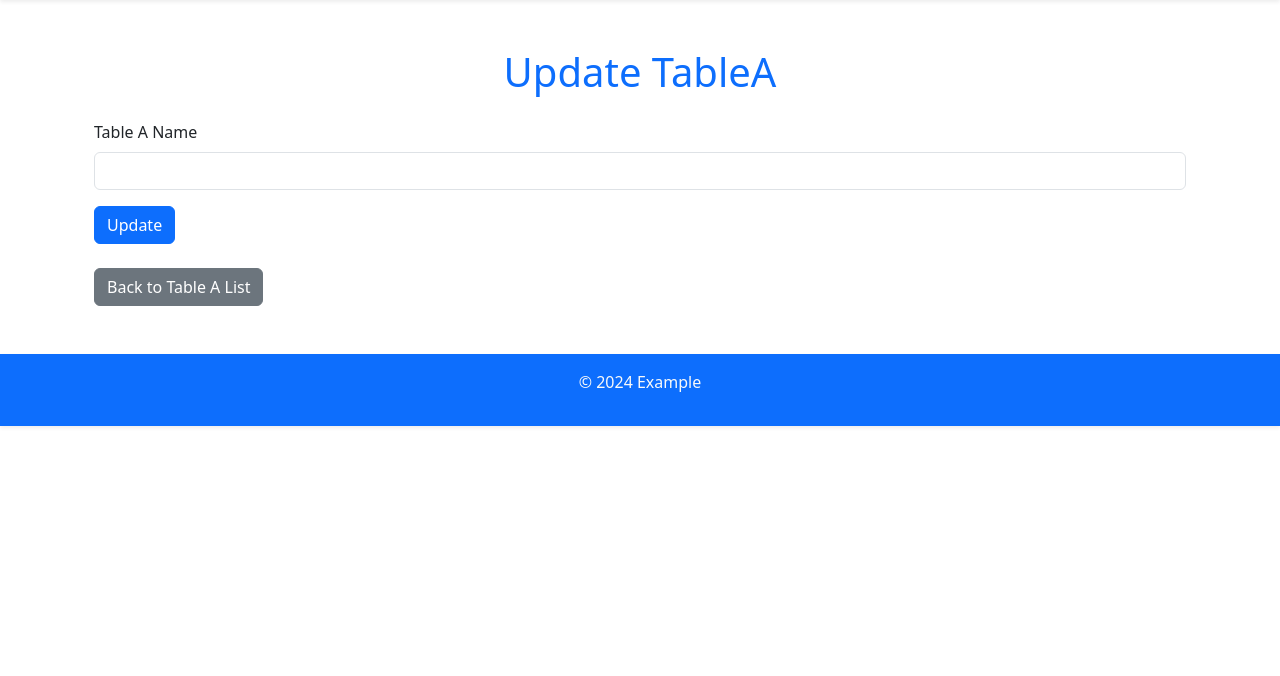
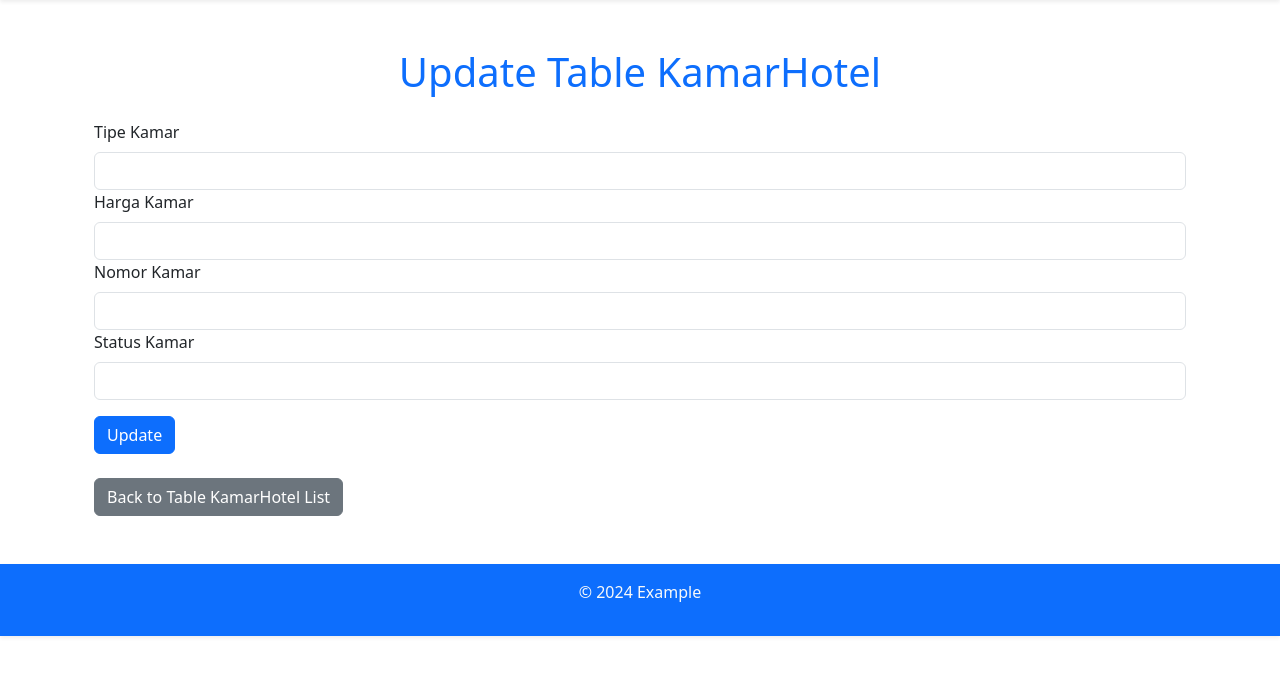
Before and after one commit to naufalfzml/Project-Akhir-BasisData, a Flask app: template app/templates/editTableA.html in a window 1280 px wide. Shown: the part 56-732 px from the top of the page. Run offline with Flask 3, Linux system fonts and the light colour scheme; the template is opened without the code that fills it, so the values that code supplies are empty.

Commit message:
sudah bisa update data KamarHotel

```diff
--- a/app/templates/editTableA.html
+++ b/app/templates/editTableA.html
@@ -4,7 +4,7 @@
     <meta charset="utf-8">
     <meta name="viewport" content="width=device-width, initial-scale=1">
 
-    <title>EXAMPLE</title>
+    <title> UPDATE KamarHotel</title>
 
     <link href="https://cdn.jsdelivr.net/npm/bootstrap@5.3.3/dist/css/bootstrap.min.css" rel="stylesheet" integrity="sha384-QWTKZyjpPEjISv5WaRU9OFeRpok6YctnYmDr5pNlyT2bRjXh0JMhjY6hW+ALEwIH" crossorigin="anonymous">
   </head>
@@ -37,7 +37,7 @@
     <main>
       <div class="container mt-5">
         <div class="container mt-5">
-            <h1 class="text-center text-primary mb-4">Update TableA</h1>
+            <h1 class="text-center text-primary mb-4">Update Table KamarHotel</h1>
 
             <!-- Display messages -->
             {% with messages = get_flashed_messages(with_categories=true) %}
@@ -55,15 +55,21 @@
 
             <form method="POST">
               <div class="mb-3">
-                <label for="name" class="form-label">Table A Name</label>
-                <input type="text" class="form-control" id="name" name="nameTableA" value="{{ table.name }}" required>
+                <label for="name" class="form-label">Tipe Kamar</label>
+                <input type="text" class="form-control" id="tipe_kamar" name="tipe_KamarHotel" value="{{ KamarHotel.tipe_kamar }}" required>
+                <label for="name" class="form-label">Harga Kamar</label>
+                <input type="text" class="form-control" id="harga_kamar" name="harga_KamarHotel" value="{{ KamarHotel.harga_kamar }}" required>
+                <label for="name" class="form-label">Nomor Kamar</label>
+                <input type="text" class="form-control" id="no_kamar" name="no_KamarHotel" value="{{ KamarHotel.no_kamar }}" required>
+                <label for="name" class="form-label">Status Kamar</label>
+                <input type="text" class="form-control" id="status_kamar" name="status_KamarHotel" value="{{ KamarHotel.status_kamar }}" required>
               </div>
 
               <button type="submit" class="btn btn-primary">Update</button>
             </form>
 
             <br>
-            <a href="{{ url_for('routes.tableA') }}" class="btn btn-secondary">Back to Table A List</a>
+            <a href="{{ url_for('routes.tableA') }}" class="btn btn-secondary">Back to Table KamarHotel List</a>
 
     </main>
 
```
Also changed, not shown: app/routes.py (+22 -8 lines), app/templates/createKamarHotel.html (renamed from app/templates/createTableA.html).
